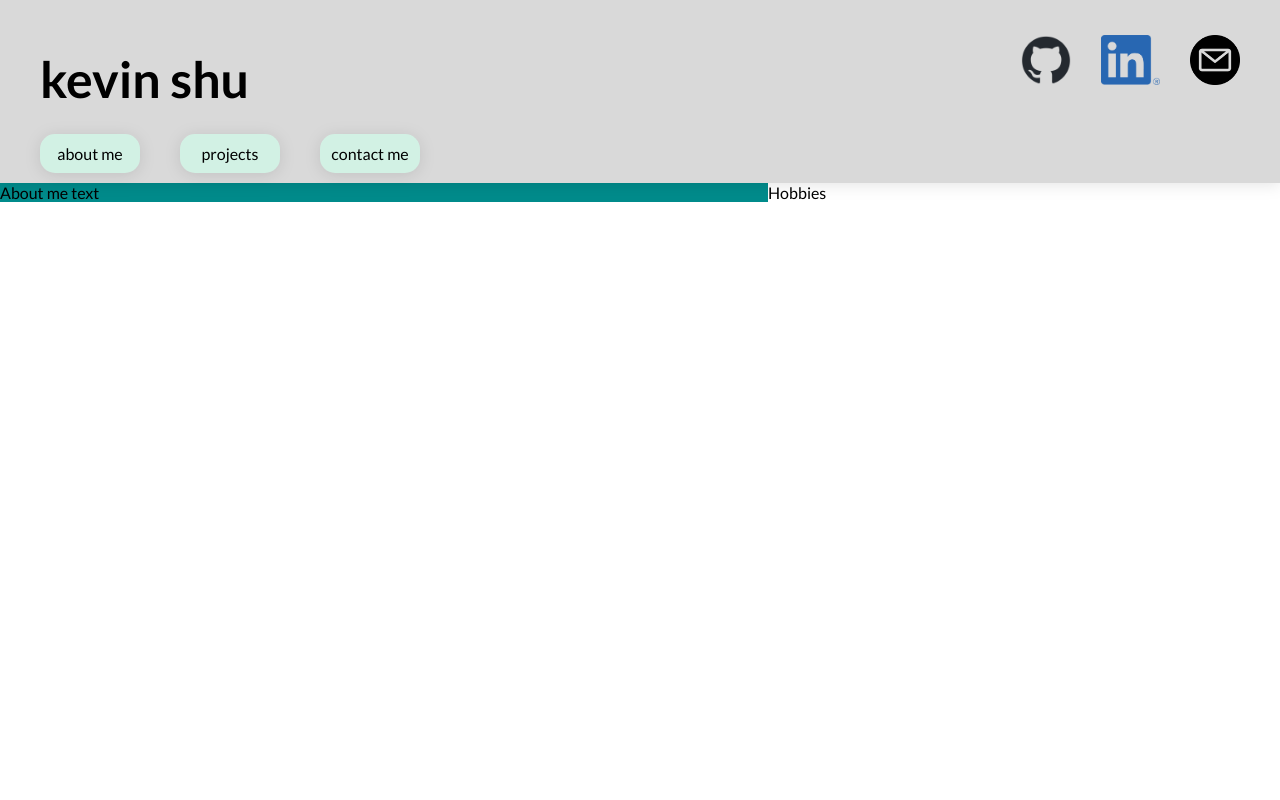
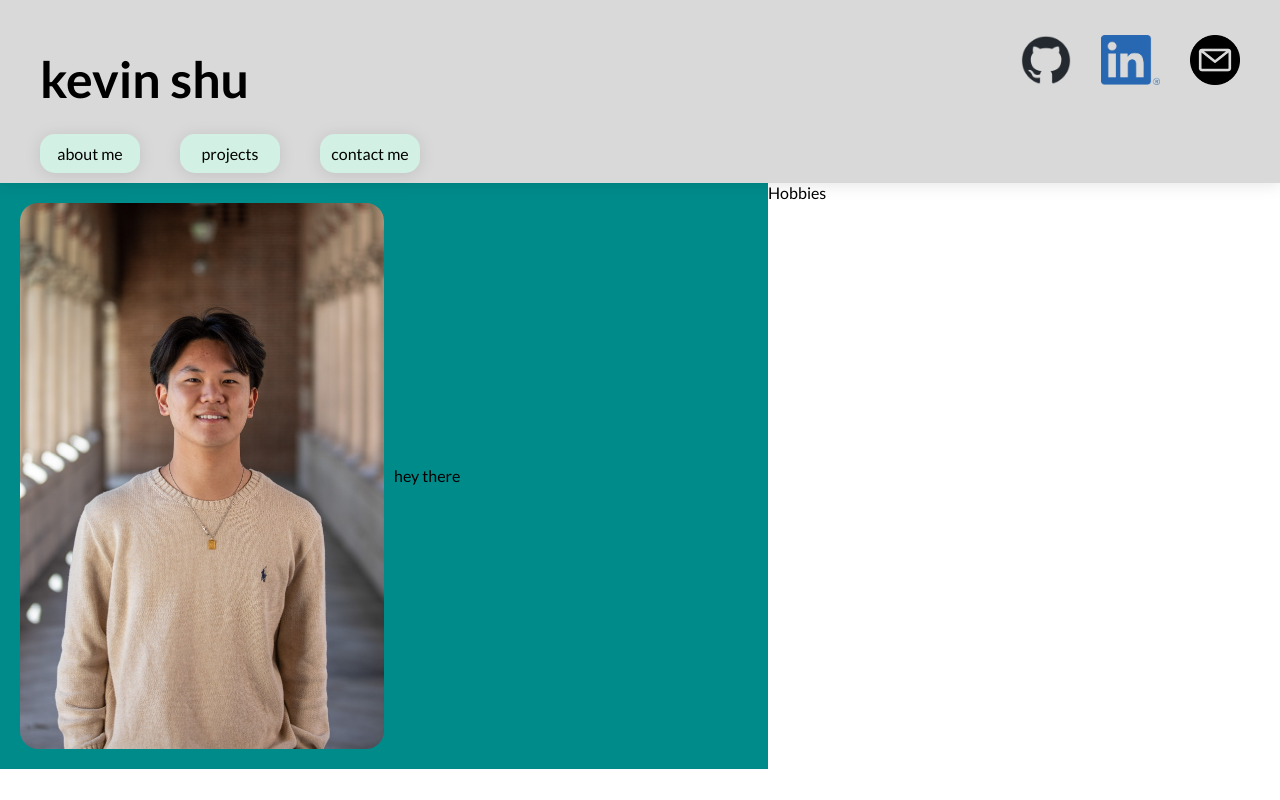
Before and after one commit to kyshu11027/portfolio, a React (Vite) app: page / in a window 1280 px wide. Built offline with nearby package versions, Linux system fonts and the light colour scheme.

Commit message:
added photo

```diff
--- a/src/components/AboutMe.jsx
+++ b/src/components/AboutMe.jsx
@@ -4,7 +4,10 @@ import "./about-me.css";
 const AboutMe = () => {
   return (
     <div className="about-me-container">
-      <div className="about-me">About me text</div>
+      <div className="about-me">
+        <img src="../src/assets/headshot.jpg" className="headshot" />
+        <p>hey there</p>
+      </div>
 
       <div className="hobbies">Hobbies</div>
     </div>
--- a/src/components/about-me.css
+++ b/src/components/about-me.css
@@ -6,4 +6,13 @@
 .about-me {
   background-color: darkcyan;
   width: 60%;
+  align-items: center;
+  padding: 20px;
+  display: flex;
+  gap: 10px;
 }
+
+.headshot {
+  max-width: 50%;
+  border-radius: 18px;
+}
```
Also changed, not shown: src/assets/headshot.jpg (added).
